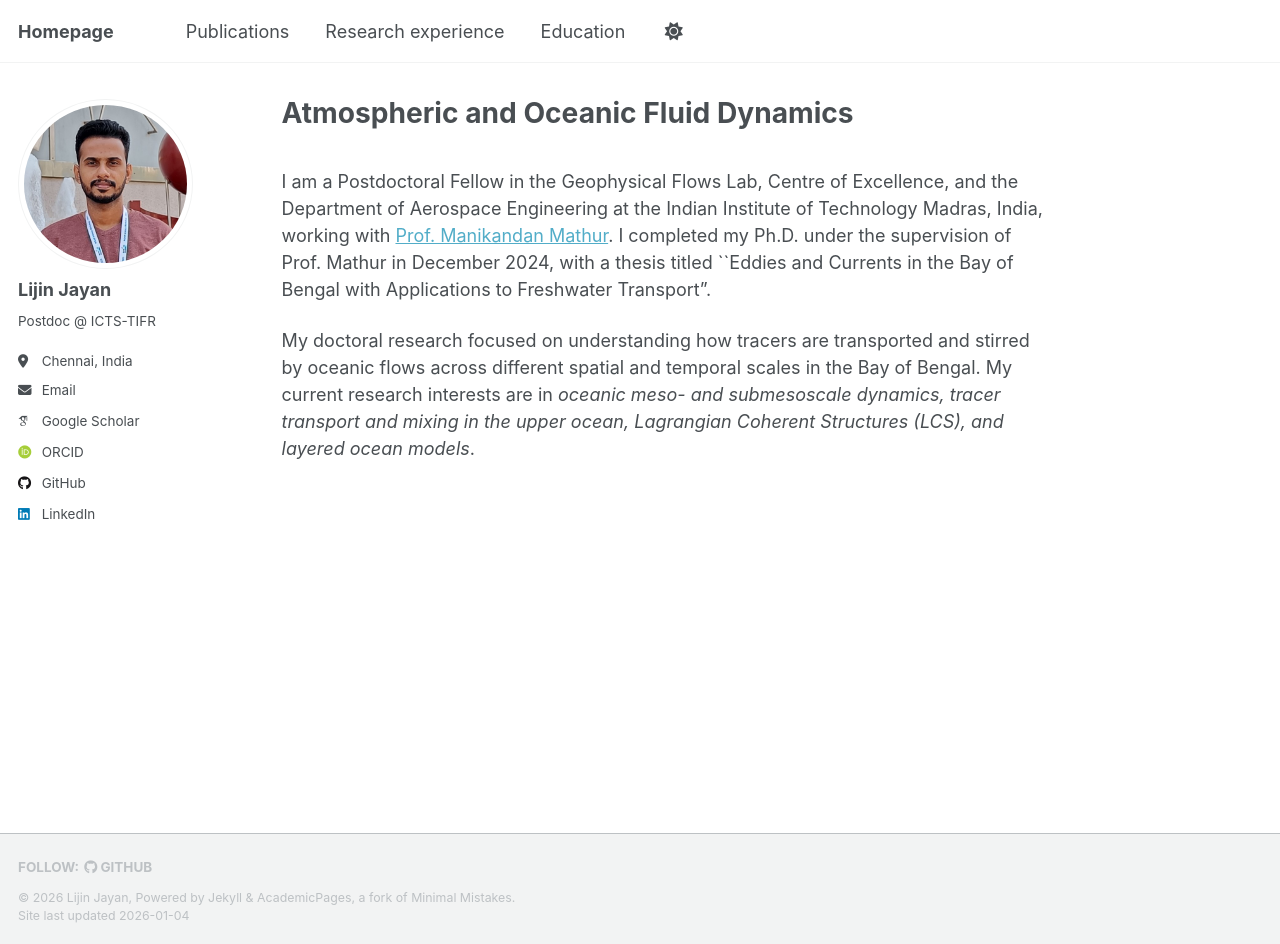
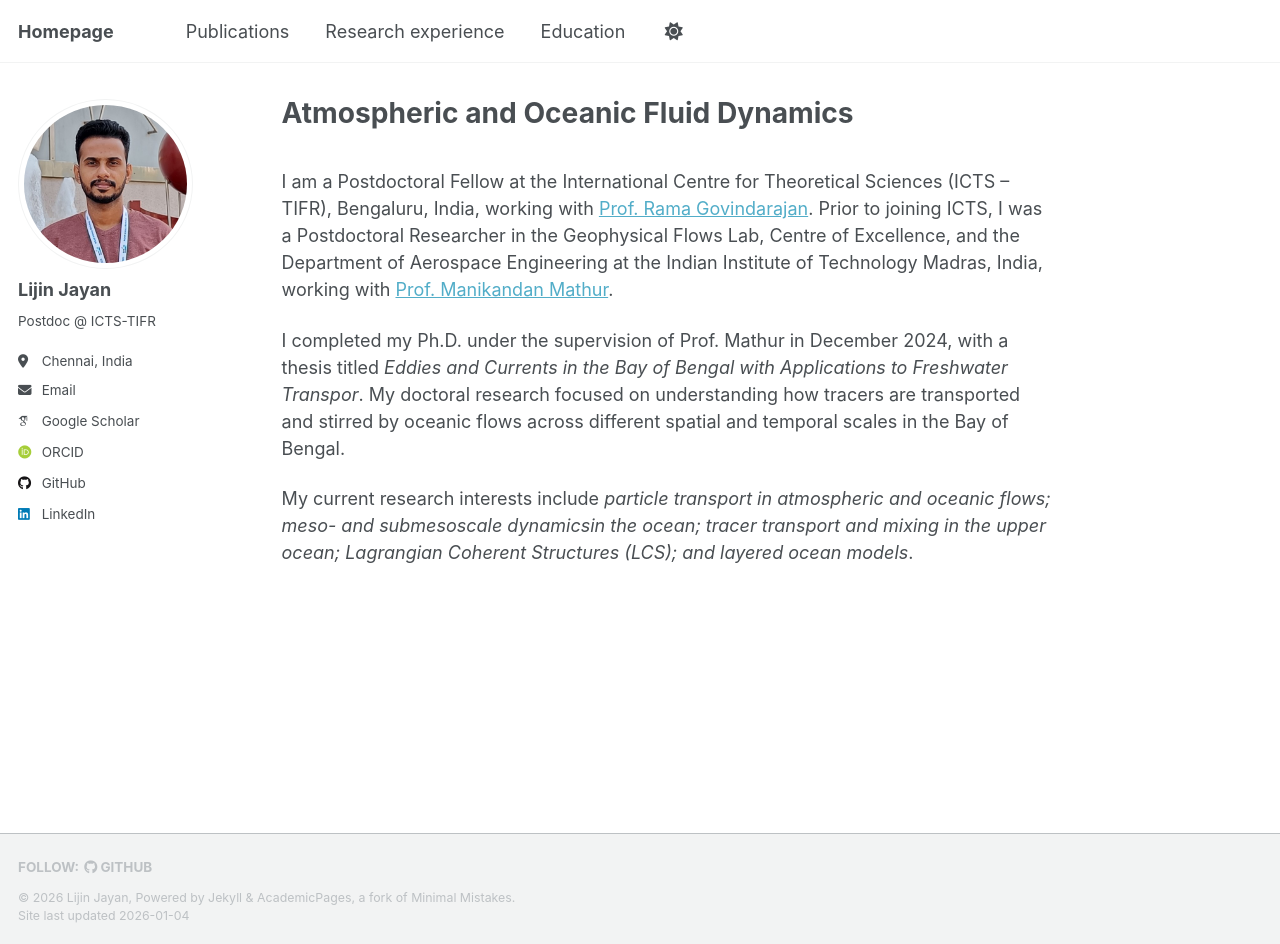
Before and after one commit to ljayan/ljayan.github.io, a Jekyll site: the page built from _pages/about.md, in a window 1280 px wide and 944 px high. Built offline with Jekyll 4.4.1, drawn with Linux system fonts in a browser that asks for light colours; some web fonts are replaced.

Commit message:
Update about.md

```diff
--- a/_pages/about.md
+++ b/_pages/about.md
@@ -7,6 +7,8 @@ redirect_from:
   - /about.html
 ---
 <br>
-I am a Postdoctoral Fellow in the Geophysical Flows Lab, Centre of Excellence, and the Department of Aerospace Engineering at the Indian Institute of Technology Madras, India, working with [Prof. Manikandan Mathur](https://scholar.google.co.in/citations?user=QbrM7-gAAAAJ&hl=en). I completed my Ph.D. under the supervision of Prof. Mathur in December 2024, with a thesis titled ``Eddies and Currents in the Bay of Bengal with Applications to Freshwater Transport".
+I am a Postdoctoral Fellow at the International Centre for Theoretical Sciences (ICTS – TIFR), Bengaluru, India, working with [Prof. Rama Govindarajan](https://www.icts.res.in/people/rama-govindarajan). Prior to joining ICTS, I was a Postdoctoral Researcher in the Geophysical Flows Lab, Centre of Excellence, and the Department of Aerospace Engineering at the Indian Institute of Technology Madras, India, working with [Prof. Manikandan Mathur](https://scholar.google.co.in/citations?user=QbrM7-gAAAAJ&hl=en).
 
-My doctoral research focused on understanding how tracers are transported and stirred by oceanic flows across different spatial and temporal scales in the Bay of Bengal. My current research interests are in *oceanic meso- and submesoscale dynamics, tracer transport and mixing in the upper ocean, Lagrangian Coherent Structures (LCS), and layered ocean models*.
+I completed my Ph.D. under the supervision of Prof. Mathur in December 2024, with a thesis titled *Eddies and Currents in the Bay of Bengal with Applications to Freshwater Transpor*. My doctoral research focused on understanding how tracers are transported and stirred by oceanic flows across different spatial and temporal scales in the Bay of Bengal.
+
+My current research interests include *particle transport in atmospheric and oceanic flows; meso- and submesoscale dynamicsin the ocean; tracer transport and mixing in the upper ocean; Lagrangian Coherent Structures (LCS); and layered ocean models*.
```
